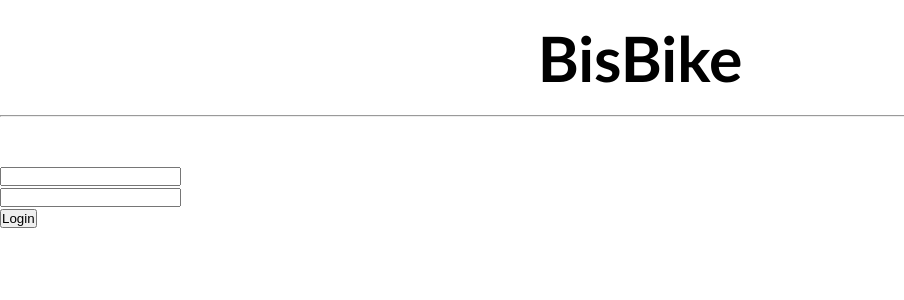
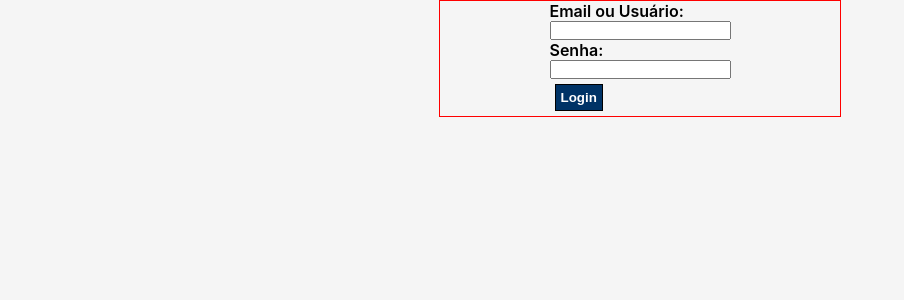
Before and after one commit to marckdados/BisBike_Site, a PHP site: page /entrar.html in a window 1280 px wide. Shown: the top 300 px of the page, without its empty margins (0-904 px from the left). Run offline with PHP 8.4, Linux system fonts and the light colour scheme.

Commit message:
Adicionando Form de login e alterando o visual do Home

```diff
--- a/css/estilo.css
+++ b/css/estilo.css
@@ -48,10 +48,14 @@ a:hover{
 }
 #area-principal{
     height: 501px;
+
     /* border: 1px solid red; */
     margin: 0 auto;
-    background: rgb(119, 0, 255);
+}
+#bg-bike{
 
+    float: top;
+    position: absolute;
 }
 #area-titulo{
     float: left;
--- /dev/null
+++ b/css/login.css
@@ -0,0 +1,43 @@
+/* Generalizados */
+*{
+    margin: 0;
+    padding: 0;
+}
+body{
+    background: whitesmoke;
+}
+/* Classes */
+.text-form{
+    font-family: -apple-system, BlinkMacSystemFont, 'Segoe UI', Roboto, Oxygen, Ubuntu, Cantarell, 'Open Sans', 'Helvetica Neue', sans-serif;
+    font-weight: 600;
+}
+/* Especificos por ID */
+#area-formulario{
+    background: whitesmoke;
+
+}#formulario{
+    margin: 0 auto;
+    width: 400px;
+    display: flex;
+    justify-content: center;
+    align-items: center;
+    flex-direction: row;
+    flex-wrap: wrap;
+    border: 1px solid red;
+}
+.botaoForm{
+    margin: 5px;
+    padding:5px;
+    background-color:#036;
+    border:1px solid #000;
+    color:#fff;
+    font-weight:bold;
+}
+.botaoForm:hover {
+    margin: 5px;
+    padding:5px;
+    background-color:#000;
+    border:1px solid #036;
+    color:#fff;
+    font-weight:bold;
+	}
--- a/entrar.html
+++ b/entrar.html
@@ -4,44 +4,25 @@
     <meta charset="UTF-8">
     <meta http-equiv="X-UA-Compatible" content="IE=edge">
     <meta name="viewport" content="width=device-width, initial-scale=1.0">
-    <link rel="stylesheet" href="css/estilo.css">
     <title>Login - BisBike</title>
-    <style>
-        *{
-            margin: 0;
-            padding: 0;
-        }
-        body{
-            background-color: rgb(255, 255, 255);
-        }
-        .black{
-            color: black;
-        }
-        #logo{
-            font-size: 25px;
-            padding: 20px;
-            text-align: center;
-        }
-
-    </style>
+    <link rel="stylesheet" type="text/css" href="/css/login.css">
 </head>
 <body>
-    <div id="logo">
-        <h1 class="black">BisBike</h1>
-    </div>
-    <hr>
-    <div id="form">
+    <div id="area-formulario">
+        <div id="formulario">
             <form action="javascript:void(0);">
-            <h1>Login</h1>
+                <span class="text-form">Email ou Usuário:</span>
                 <div>
                 <input type="text" name="username" id="username" placeholder=" " autocomplete="off" class="form-control-material" required />
-            <label for="username">Username</label>
+                <label for="username"></label>
                 </div>
+                <span class="text-form">Senha:</span>
                 <div>
                 <input type="password" name="password" id="password" placeholder=" " autocomplete="off" class="form-control-material" required />
-            <label for="password">Password</label>
+                <label for="password"></label>
                 </div>
-            <button type="submit" >Login</button>
+                <button type="submit" class="botaoForm" >Login</button>
             </form>
       </div>
+    </div>
 </html>
--- a/index.html
+++ b/index.html
@@ -22,6 +22,7 @@
         </div>
     </div>
     <div id="area-principal">
+        <img id="bg-bike" width="1349px" src="imagens/bicycle.jpg" alt="">
         <div id="area-titulo">
             <h2 style="font-size: 15px;">BISBIKE BETA</h2>
         </div>
```
Lines whose indentation alone changed are shown as unchanged.
